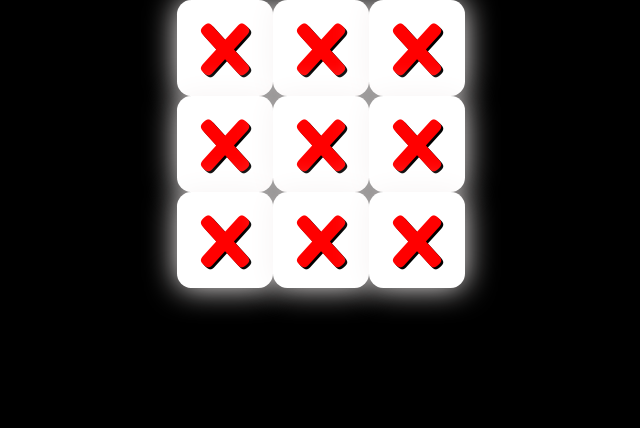
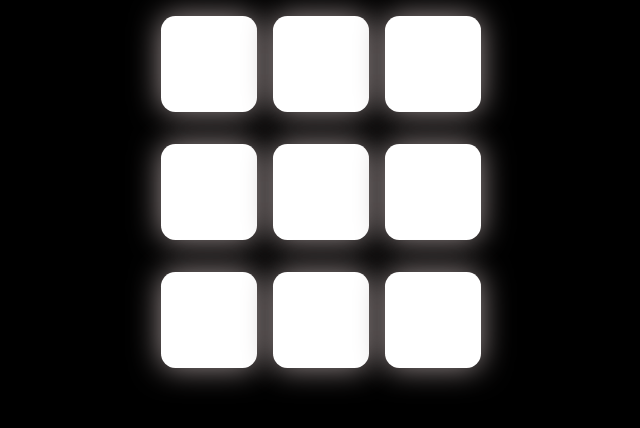
Before and after one commit to shetara2022/Tic-Tac-Toe, a React (Create React App) app: page / in a window 1280 px wide. Shown: the top 428 px of the page, without its empty margins (319-959 px from the left). Built offline with nearby package versions, Linux system fonts and the light colour scheme; a web font is replaced by a local one.

Commit message:
handle click on boxes

```diff
--- a/src/App.js
+++ b/src/App.js
@@ -1,14 +1,28 @@
 import './App.css'
+import React, { useState } from 'react';
 import { Board } from './components/Board';
 
 function App() {
-  //list of X's named 'board
-  const board = ["X", "X", "X", "X", "X", "X", "X", "X", "X"]
+  //create list as state instead of static list. The default value is an Array with 9 elements
+  const [board, setBoard] = useState(Array(9).fill(null));
 
+  //function to handle when box is clicked
+  const handleBoxClick = (boxIndex) => {
+    const updatedBoard = board.map((value, index) => {
+      if (index === boxIndex) {
+        return "X";
+      } else {
+        return value;
+      }
+    })
+
+    //update board variable
+    setBoard(updatedBoard);
+  }
 
   return (
     <div className="App">
-      <Board board={board} onClick={null} />
+      <Board board={board} onClick={handleBoxClick} />
 
     </div>
   );
--- a/src/components/board.css
+++ b/src/components/board.css
@@ -1,6 +1,6 @@
 .board {
     display: grid;
-    grid-template-columns: repeat(3, 6rem);
+    grid-template-columns: repeat(3, 7rem);
     place-items: center;
     justify-content: center;
 }
--- a/src/components/box/box.css
+++ b/src/components/box/box.css
@@ -1,7 +1,7 @@
 .box {
     background-color: white;
     border: none;
-    box-shadow: 0px 0px 30px rgb(247, 243, 243) ;
+    box-shadow: 0px 0px 30px rgb(161, 149, 149) ;
     border-radius: 15%;
     width: 6rem;
     height: 6rem;
@@ -9,7 +9,7 @@
     font-size: 4.5em;
     font-family: 'Fredoka', sans-serif;
     line-height: 4rem;
-    margin: 0.5 rem;
+    margin: 1rem;
 }
 
 .x {
```
